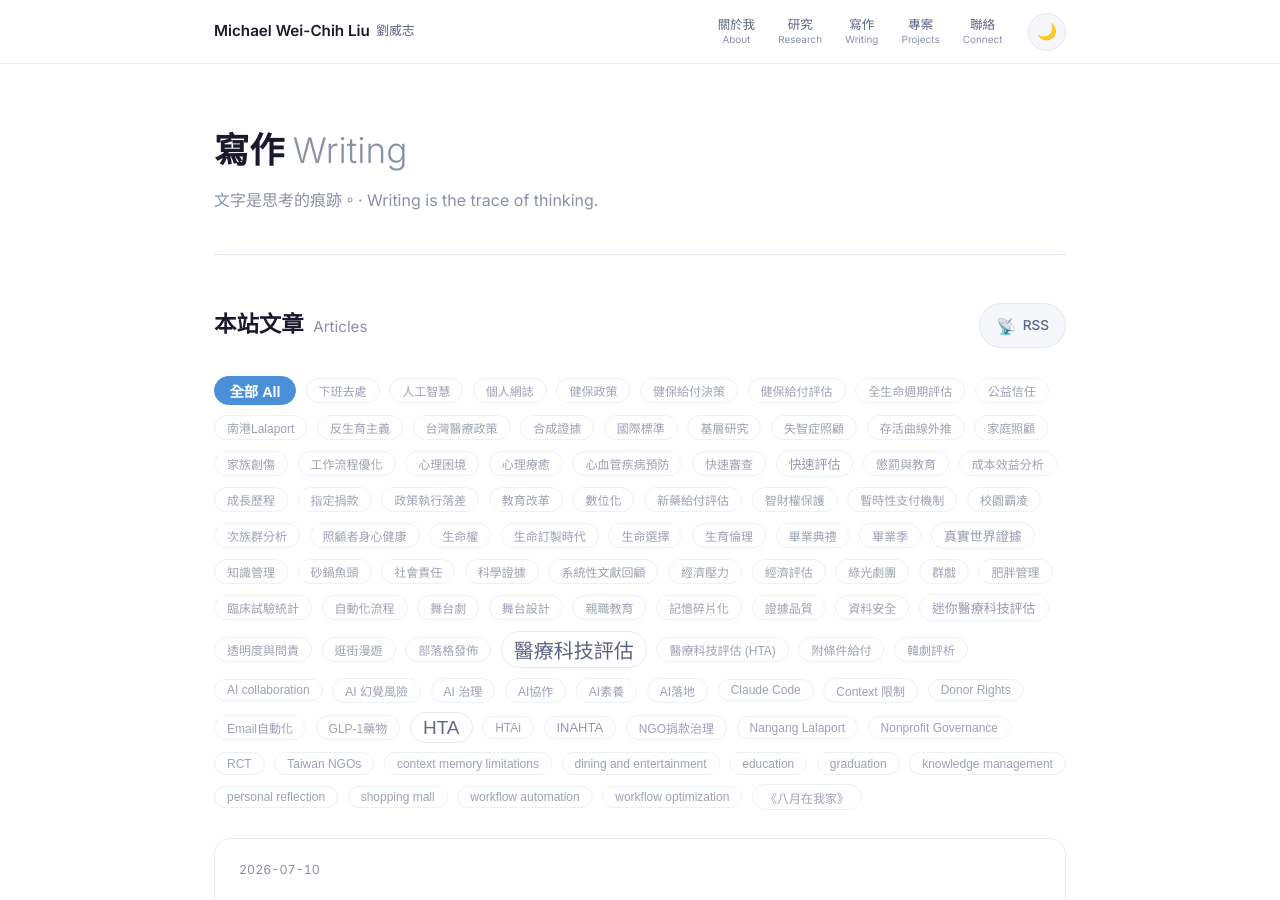
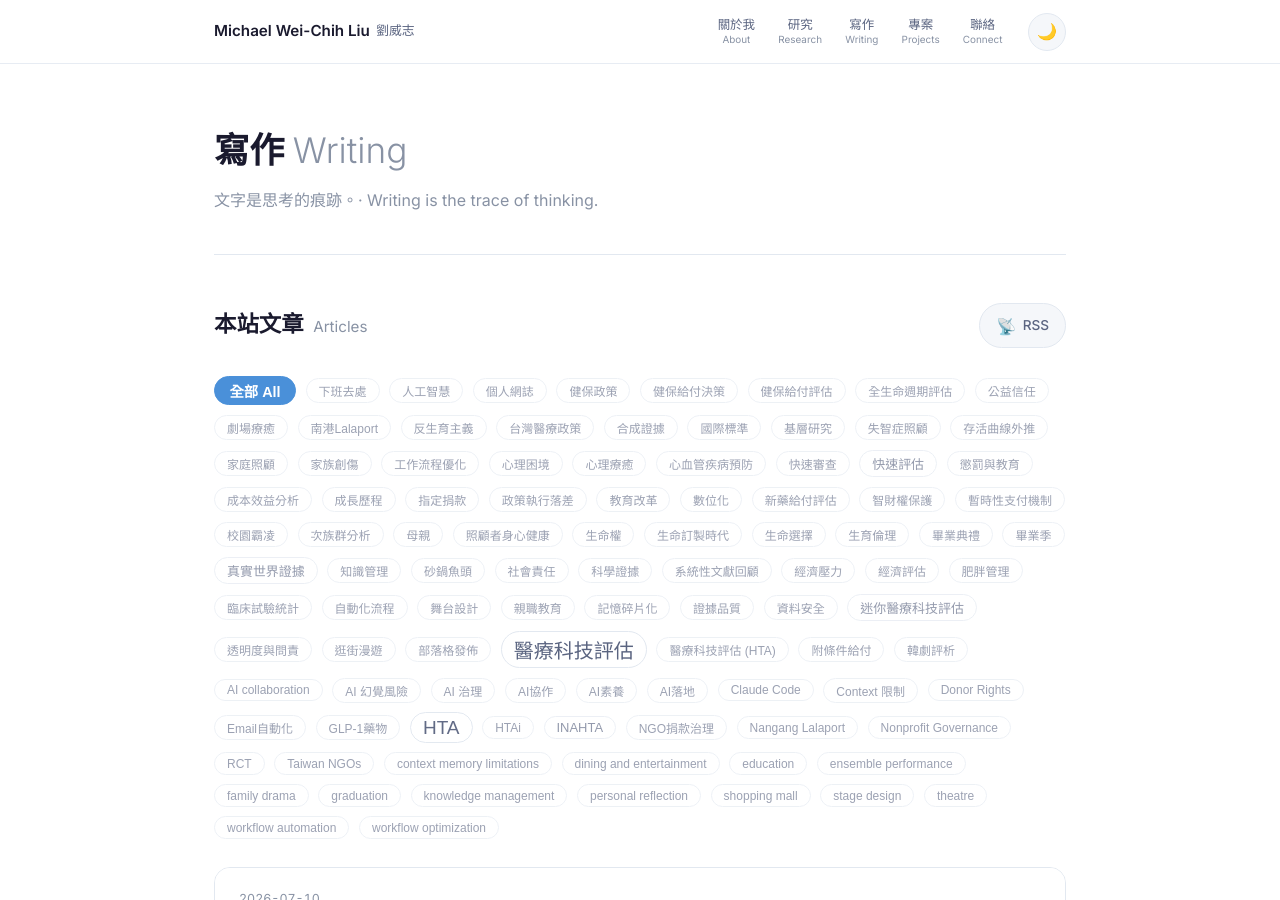
Before and after one commit to liuweichihtw-0624/liuweichihtw-0624.github.io, a Jekyll site: the page built from writing.html, in a window 1280 px wide and 900 px high. Built offline with Jekyll 4.4.1, drawn with Linux system fonts in a browser that asks for light colours.

Commit message:
retag: update tags for 2026-06-08-greenlight-august-osage-county-review.md

```diff
--- a/_posts/2026-06-08-greenlight-august-osage-county-review.md
+++ b/_posts/2026-06-08-greenlight-august-osage-county-review.md
@@ -2,7 +2,7 @@
 layout: post
 title: "《八月在我家》：綠光劇團的群戲之美與家族創傷的共鳴 · August in My Home: Greenlight Theatre's Ensemble Mastery and Family Trauma"
 date: 2026-06-08 12:41:39 +0800
-tags: ["舞台劇", "綠光劇團", "家族創傷", "群戲", "舞台設計", "《八月在我家》"]
+tags: ["劇場療癒", "家族創傷", "舞台設計", "母親", "theatre", "stage design", "ensemble performance", "family drama"]
 publish: true
 syndicate: [linkedin]
 excerpt: "看綠光劇團改編《八月在我家》，被王琄飾演的母親角色深深觸動，在舞台的家族風暴中看見自己與家人的故事。"
```
